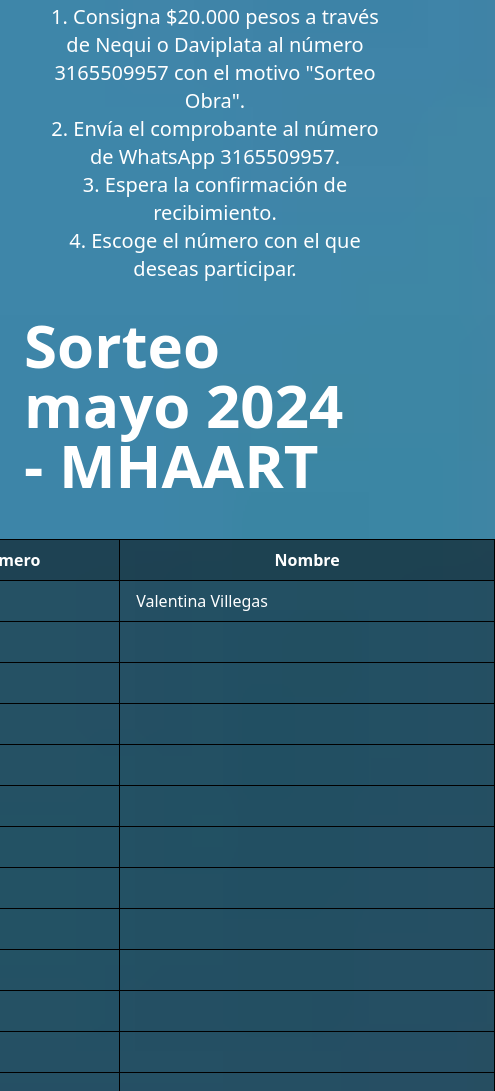
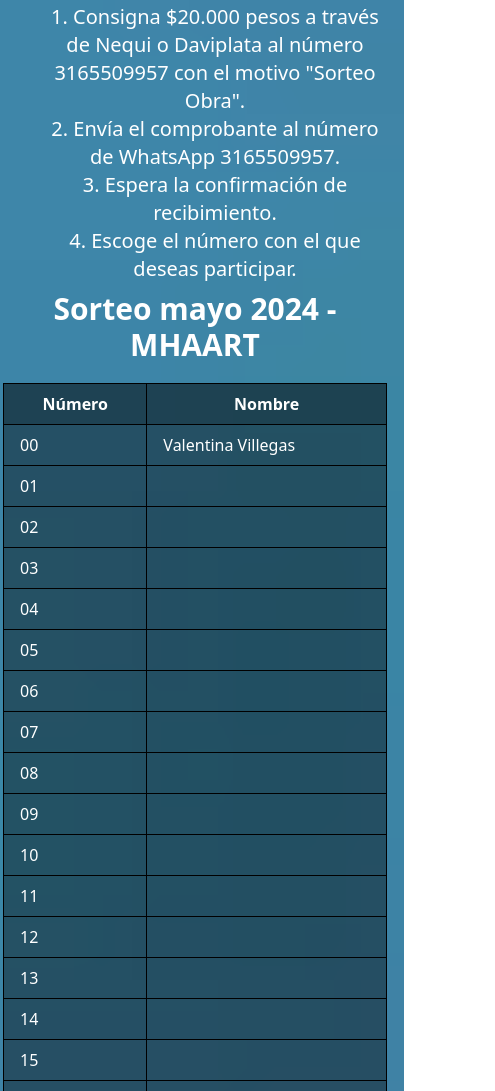
Before and after one commit to valentinavillegasc/Sorteo-D.Villegas, an Astro site: page / in a window 390 px wide. Shown: the part 2269-3360 px from the top of the page, 495 px wide, since content can reach past the window. Built offline with nearby package versions, Linux system fonts and the light colour scheme; Astro itself is replaced by a stand-in of ours.

Commit message:
tabla responsive

```diff
--- a/src/components/Lista.astro
+++ b/src/components/Lista.astro
@@ -1,10 +1,10 @@
 ---
 import lista from '../lista.json'
 ---
-<div class="lg:h-full sm:h-[700px] flex  flex-col items-center text-white">
-    <h1 class="text-6xl m-6 font-semibold">Sorteo mayo 2024 - MHAART</h1>
+<div class="lg:h-full flex  flex-col items-center text-white">
+    <h1 class="lg:text-6xl text-3xl lg:m-6 lg:m-2 text-center font-semibold">Sorteo mayo 2024 - MHAART</h1>
 
-<table class="w-[600px] m-5">
+<table class="lg:w-[600px] w-96 m-5">
     <tr class="bg-black bg-opacity-50">
         <th class=" border border-black px-4 py-2 text-white">Número</th>
         <th class="border border-black px-4 py-2 text-white ">Nombre</th>
```
